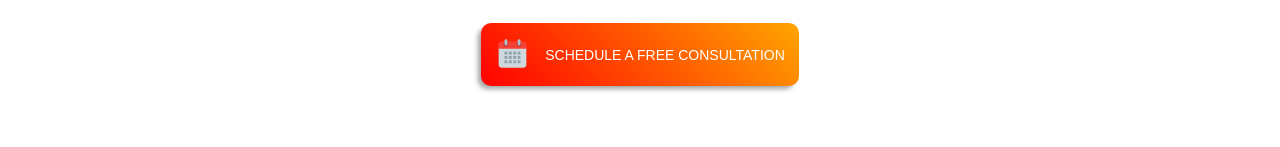
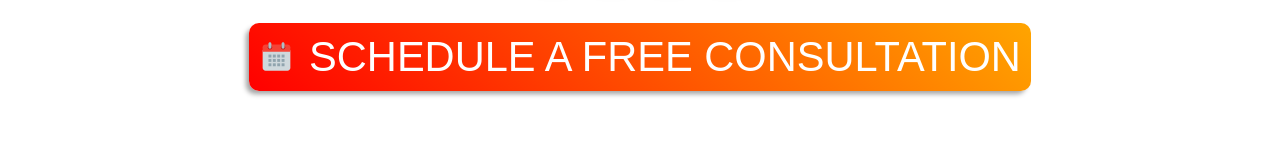
Before and after one commit to MattDeLaO/Sparkman-Law, a Gatsby site: page / in a window 1280 px wide. Shown: the part 800-947 px from the top of the page. Built offline with nearby package versions, Linux system fonts and the light colour scheme; Gatsby itself is replaced by a stand-in of ours.

Commit message:
updated font size

```diff
--- a/src/components/ScheduleConsultation.js
+++ b/src/components/ScheduleConsultation.js
@@ -9,9 +9,8 @@ const ScheduleConsultationWrapper = styled.a`
   align-items: center;
   text-decoration: none;
   position: relative;
-  border: 4px solid transparent;
   border-radius: 10px;
-  background: black;
+  background: linear-gradient(45deg, red, orange);
   color: white;
   background-clip: padding-box;
   padding: 10px;
@@ -19,25 +18,14 @@ const ScheduleConsultationWrapper = styled.a`
   max-width: 75%;
   text-align: center;
   text-transform: uppercase;
-  :after {
-    position: absolute;
-    top: -4px;
-    bottom: -4px;
-    left: -4px;
-    right: -4px;
-    background: linear-gradient(45deg, red, orange);
-    content: "";
-    z-index: -10;
-    border-radius: 10px;
-  }
   @media screen and (min-width: 320px) {
-    font-size: 10px;
+    font-size: .4em;
   }
   @media screen and (min-width: 768px) {
-    font-size: 12px;
+    font-size: .9em;
   }
   @media screen and (min-width: 1224px) {
-    font-size: 14px;
+    font-size: 1.3em;
   }
   visibility: ${props => (props.isVisible ? "visible" : "hidden")};
   opacity: ${props => (props.isVisible ? 1 : 0)};
@@ -48,7 +36,7 @@ const ScheduleConsultationWrapper = styled.a`
   -moz-box-shadow: -4px 4px 5px -1px rgba(0, 0, 0, 0.37);
   box-shadow: -4px 4px 5px -1px rgba(0, 0, 0, 0.37);
   :hover {
-    padding: 5px;
+    padding: 15px;
   }
 `
 const StyledCalendarIcon = styled.div`
```
